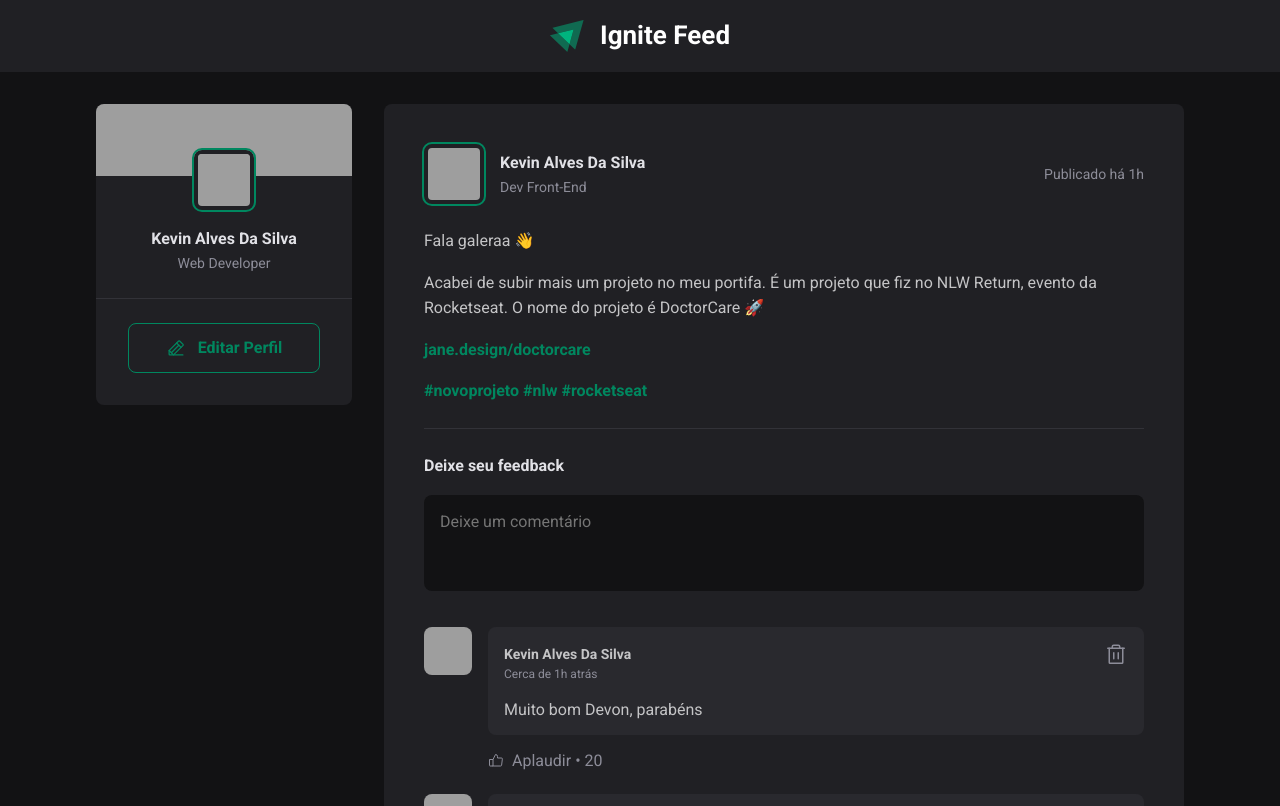
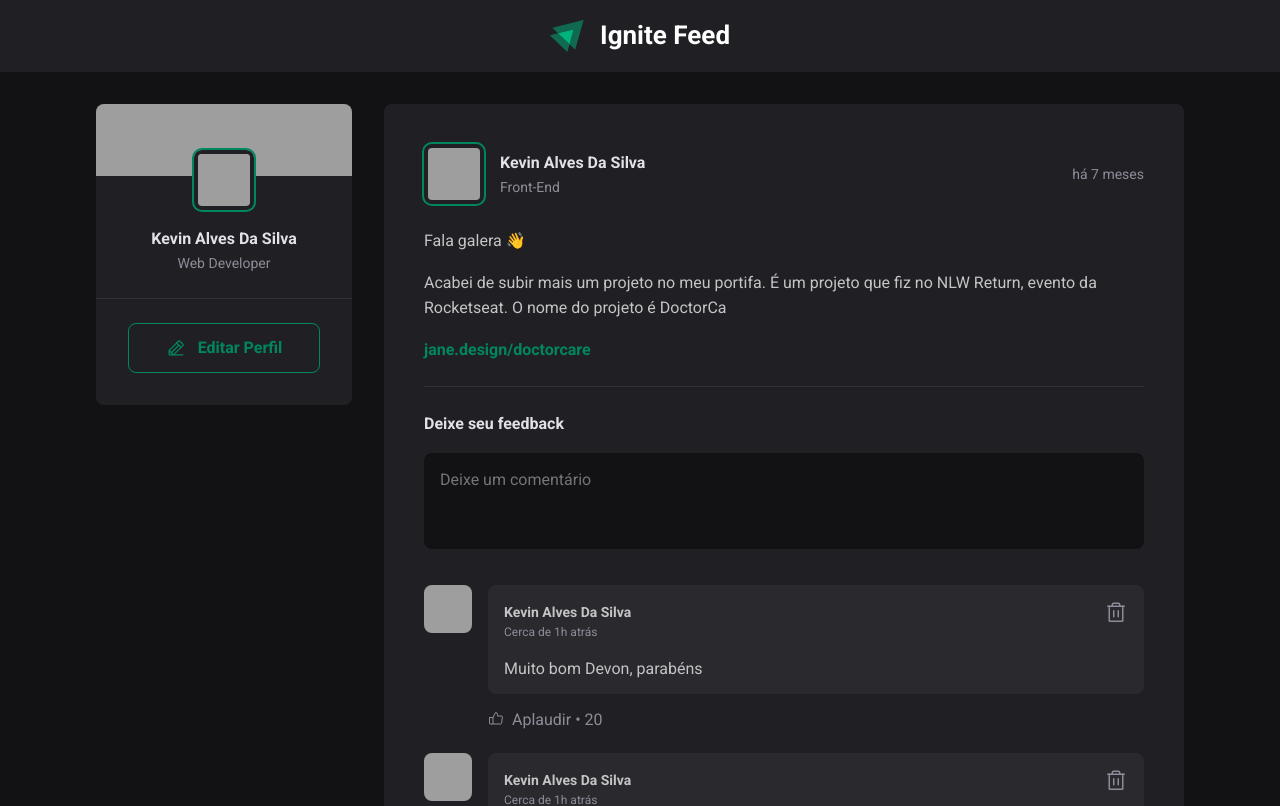
Before and after one commit to KevinAlves55/ignite-feed, a React (Vite) app: page / in a window 1280 px wide. Shown: the top 806 px of the page. Built offline with nearby package versions, Linux system fonts and the light colour scheme; grey boxes are pictures that could not be loaded.

Commit message:
feat: Exibindo os POSTS dinâmicamente

```diff
--- a/package.json
+++ b/package.json
@@ -9,6 +9,7 @@
     "preview": "vite preview"
   },
   "dependencies": {
+    "date-fns": "^2.29.3",
     "phosphor-react": "^1.4.1",
     "react": "^18.2.0",
     "react-dom": "^18.2.0"
--- a/src/components/Post/Post.jsx
+++ b/src/components/Post/Post.jsx
@@ -1,39 +1,46 @@
+import { format, formatDistanceToNow } from "date-fns";
+import { ptBR } from "date-fns/locale";
+
 import { Comment } from "../Comment/Comment";
 import { Avatar } from "../Avatar/Avatar";
+
 import Styles from "./Post.module.css";
 
-export const Post = (props) => {
-  console.log(props);
+export const Post = ({ author, publishedAt, content }) => {
+  const publishedDateFormatted = format(publishedAt, "d 'de' LLLL 'às' HH:mm'h'", {
+    locale: ptBR,
+  });
+
+  const publishedDateRelativaToNow = formatDistanceToNow(publishedAt, {
+    locale: ptBR,
+    addSuffix: true
+  })
 
   return(
     <article className={Styles.post}>
       <header>
         <div className={Styles.author}>
-          <Avatar hasBorder={true} src="https://avatars.githubusercontent.com/u/89947057?v=4"/>
+          <Avatar src={author.avatarUrl} />
 
           <div className={Styles.authorInfo}>
-            <strong>Kevin Alves Da Silva</strong>
-            <span>Dev Front-End</span>
+            <strong>{author.name}</strong>
+            <span>{author.role}</span>
           </div>
         </div>
 
-        <time title="11 de maio de 2021 às 08:13" dateTime="2022-05-11 08:00:00">Publicado há 1h</time>
+        <time title={publishedDateFormatted} dateTime={publishedAt}>
+          {publishedDateRelativaToNow}
+        </time>
       </header>
 
       <div className={Styles.content}>
-          <p>Fala galeraa 👋</p>
-
-          <p>Acabei de subir mais um projeto no meu portifa. É um projeto que fiz no NLW Return, evento da Rocketseat. O nome do projeto é DoctorCare 🚀</p>
-
-          <p>
-            <a href="">jane.design/doctorcare</a>
-          </p>
-
-          <p>
-            <a href="">#novoprojeto</a>{" "}
-            <a href="">#nlw </a>{" "}
-            <a href="">#rocketseat</a>
-          </p>
+        {content.map(line => {
+          if (line.type === "paragraph") {
+            return <p>{line.content}</p>
+          } else if (line.type === "link") {
+            return <p><a href="/">{line.content}</a></p>
+          }
+        })}
       </div>
 
       <form className={Styles.commentForm}>
```
Also changed, not shown: 1 other file (tests, documents, lock files or other folders).
